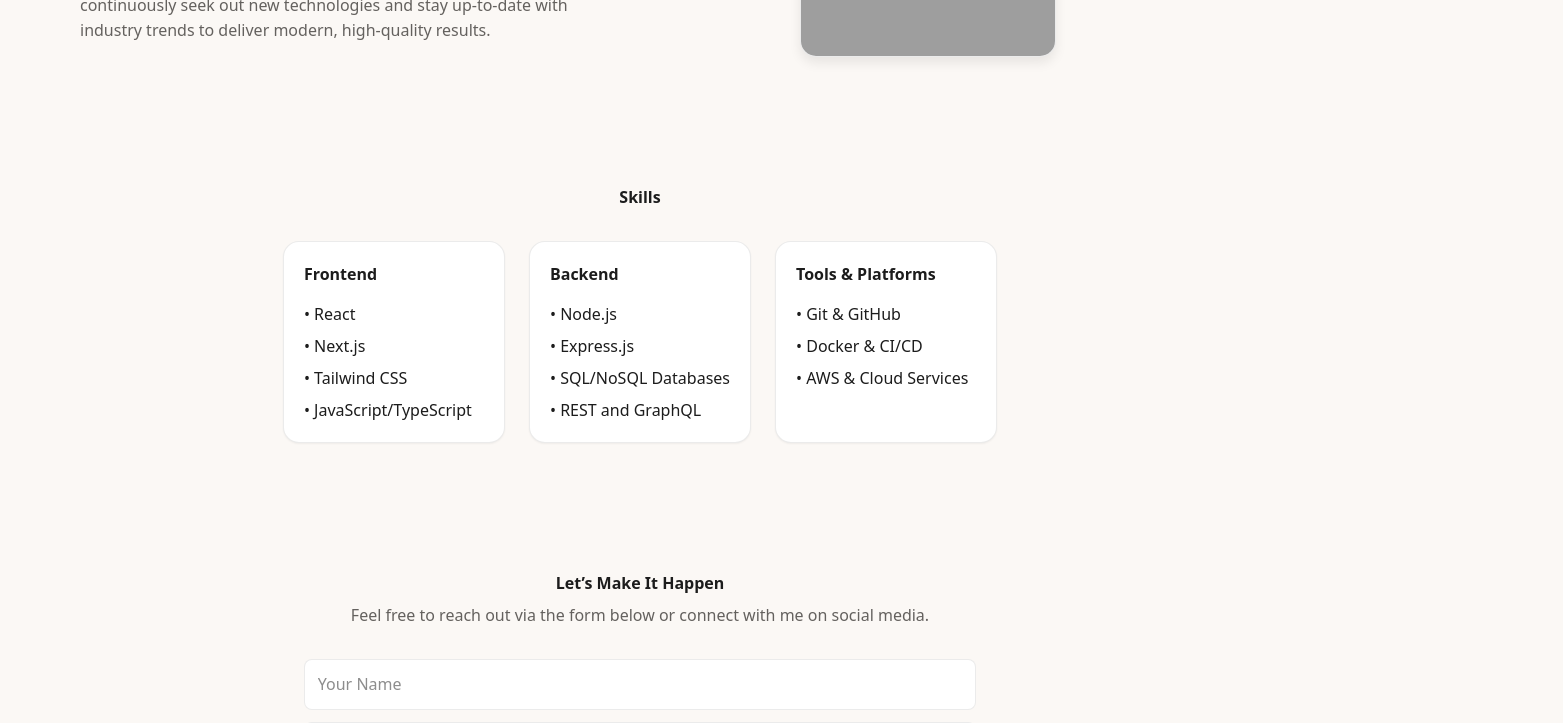
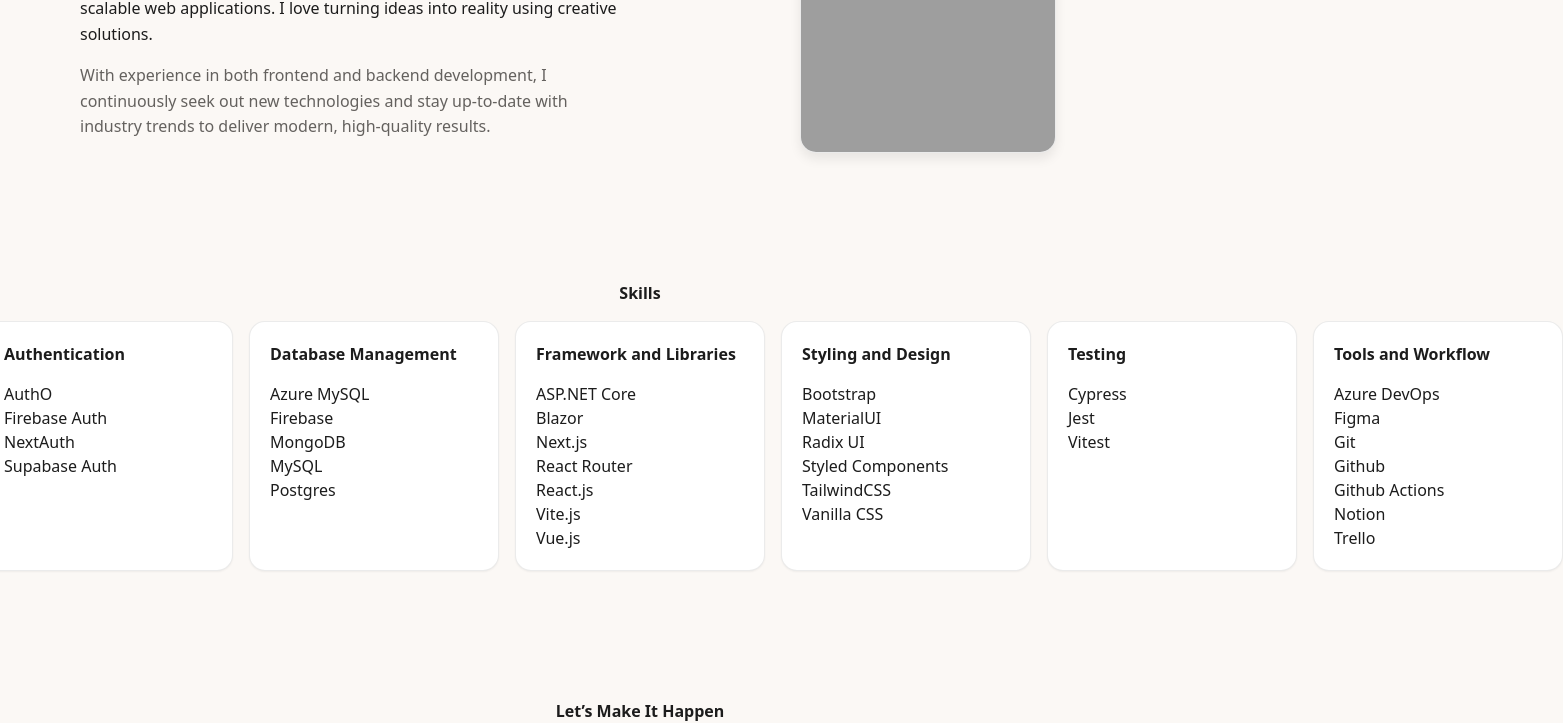
Before and after one commit to Sihle-Thwa/PortfolioV2, a Next.js app: page / in a window 1280 px wide. Shown: the part 1680-2403 px from the top of the page, 1563 px wide, since content can reach past the window. Built offline with nearby package versions, Linux system fonts and the light colour scheme; grey boxes are pictures that could not be loaded.

Commit message:
feat: update SkillItem, SkillSection, and skill styles for improved structure and responsiveness; enhance skills data with new categories and skills

```diff
--- a/src/app/components/skills/SkillItem.tsx
+++ b/src/app/components/skills/SkillItem.tsx
@@ -4,5 +4,5 @@
     skill: string;
 }
 export default function SkillItem({ skill }: SkillItemProps) {
-    return <li className="c-skill-item">• {skill}</li>;
+    return <li className="c-skill-item">{skill}</li>;
 }
--- a/src/app/components/skills/SkillSection.tsx
+++ b/src/app/components/skills/SkillSection.tsx
@@ -1,4 +1,3 @@
-// app/components/skills/SkillSection.tsx
 import { skills } from "@/data/skills";
 import SkillGroup from "./SkillGroup";
 import "./skillsection.css";
--- a/src/app/components/skills/skillgroup.css
+++ b/src/app/components/skills/skillgroup.css
@@ -1,4 +1,3 @@
-/* Component: SkillGroup */
 .c-skill-group {
 	background: var(--colour-surface);
 	color: var(--colour-fg);
@@ -6,6 +5,11 @@
 	border-radius: var(--radius-lg);
 	box-shadow: var(--shadow-sm);
 	padding: 1.25rem;
+	display: flex;
+	flex-direction: column;
+	align-items: flex-start;
+	max-width: 350px;
+	width: 100%;
 }
 
 .c-skill-group--title {
@@ -15,6 +19,17 @@
 
 .c-skill-group--list {
 	margin-top: 1rem;
-	display: grid;
 	gap: 0.5rem;
+
 }
+
+@media (min-width: 768px) {
+	.c-skill-group {
+		max-width: 388px;
+		min-width: 250px;
+		display: flex;
+		flex-direction: column;
+		align-items: flex-start;
+		width: 100%;
+	}
+}
--- a/src/app/components/skills/skillsection.css
+++ b/src/app/components/skills/skillsection.css
@@ -1,7 +1,10 @@
-/* Component: SkillSection */
 .c-skill {
 	padding: 4rem 0;
 	background: var(--colour-bg);
+	display: flex;
+	flex-direction: column;
+	align-items: center;
+	width: 100%;
 }
 
 .c-skill-title {
@@ -11,16 +14,28 @@
 }
 
 .c-skill-grid {
-	margin-top: 2rem;
+	margin-top: 1rem;
 	display: flex;
 	flex-direction: row;
 	justify-content: center;
 	gap: 1rem;
+	width: 100%;
 }
-@media (min-width: 768px) {
+@media (max-width: 768px) {
+	.c-skill {
+		max-width: 388px;
+		min-width: 250px;
+		width: 100%;
+		justify-content: space-between;
+		gap: 1rem;
+	}
 	.c-skill-grid {
-		display: grid;
-		gap: 1.5rem;
-		grid-template-columns: repeat(3, 1fr);
+		display: flex;
+		flex-direction: column;
+		justify-content: center;
+		align-items: center;
+		gap: 1rem;
+		width: 100%;
+
 	}
 }
--- a/src/app/globals.css
+++ b/src/app/globals.css
@@ -20,14 +20,12 @@
 .container {
   max-width: 1440px;
   width: 100%;
-  height: 100%;
   margin-inline: auto;
   padding-inline: 16px;
   display: flex;
-  flex-wrap: wrap;
+  flex-direction: column;
+  align-items: center;
   gap: 16px;
-  align-items: center;
-  justify-content: center;
 }
 
 .card {
--- a/src/data/skills.ts
+++ b/src/data/skills.ts
@@ -1,20 +1,35 @@
-// data/skills.ts
 export type SkillGroup = {
     category: string;
-    skills: string[];    // List of skill names under this category
+    skills: string[];
 };
 
 export const skills: SkillGroup[] = [
     {
-        category: "Frontend",
-        skills: ["React", "Next.js", "Tailwind CSS", "JavaScript/TypeScript"],
+        category: "APIs and Data Integration",
+        skills: ["Express", "GraphQL", "Postman", "REST API", "Swagger.io"],
     },
     {
-        category: "Backend",
-        skills: ["Node.js", "Express.js", "SQL/NoSQL Databases", "REST and GraphQL"],
+        category: "Authentication",
+        skills: ["AuthO", "Firebase Auth", "NextAuth", "Supabase Auth"],
     },
     {
-        category: "Tools & Platforms",
-        skills: ["Git & GitHub", "Docker & CI/CD", "AWS & Cloud Services"],
+        category: "Database Management",
+        skills: ["Azure MySQL", "Firebase", "MongoDB", "MySQL", "Postgres"],
+    },
+    {
+        category: "Framework and Libraries",
+        skills: ["ASP.NET Core", "Blazor", "Next.js", "React Router", "React.js", "Vite.js", "Vue.js"],
+    },
+    {
+        category: "Styling and Design",
+        skills: ["Bootstrap", "MaterialUI", "Radix UI", "Styled Components", "TailwindCSS", "Vanilla CSS"],
+    },
+    {
+        category: "Testing",
+        skills: ["Cypress", "Jest", "Vitest"],
+    },
+    {
+        category: "Tools and Workflow",
+        skills: ["Azure DevOps", "Figma", "Git", "Github", "Github Actions", "Notion", "Trello"],
     },
 ];
```
